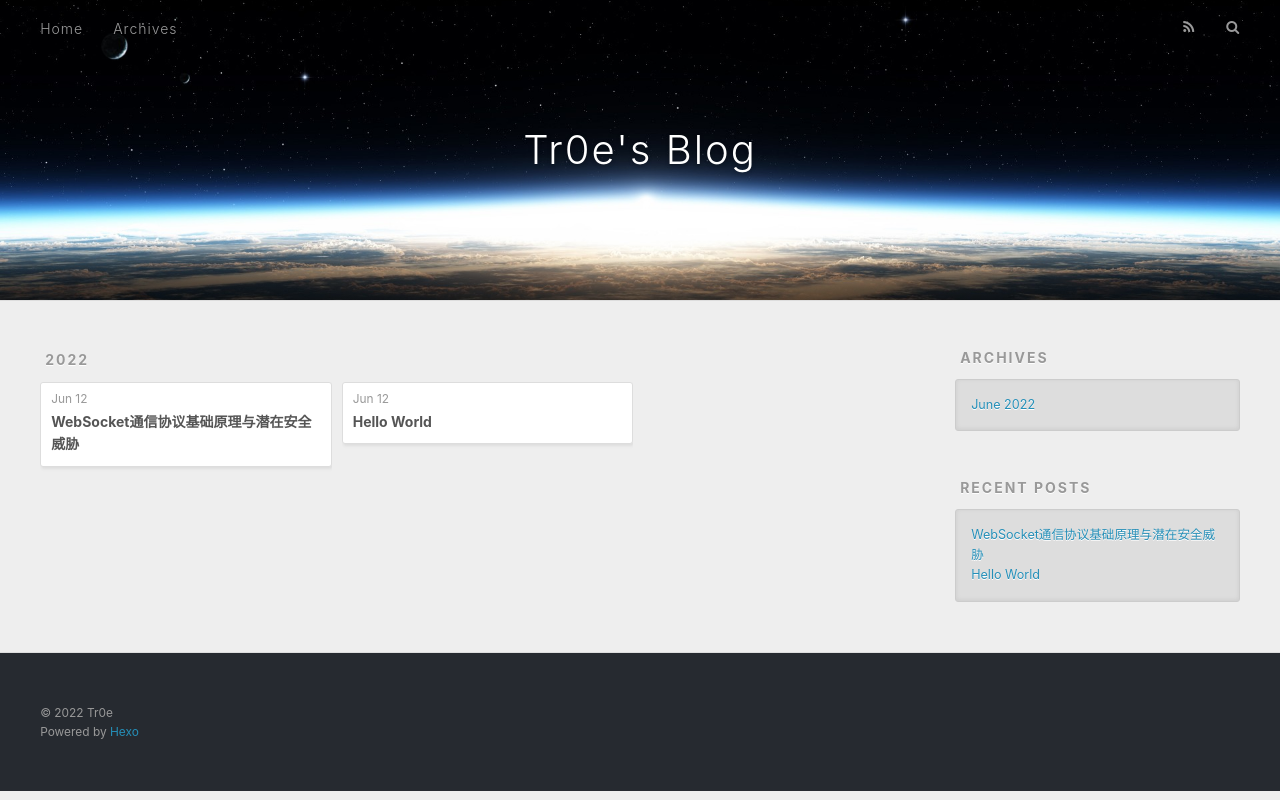
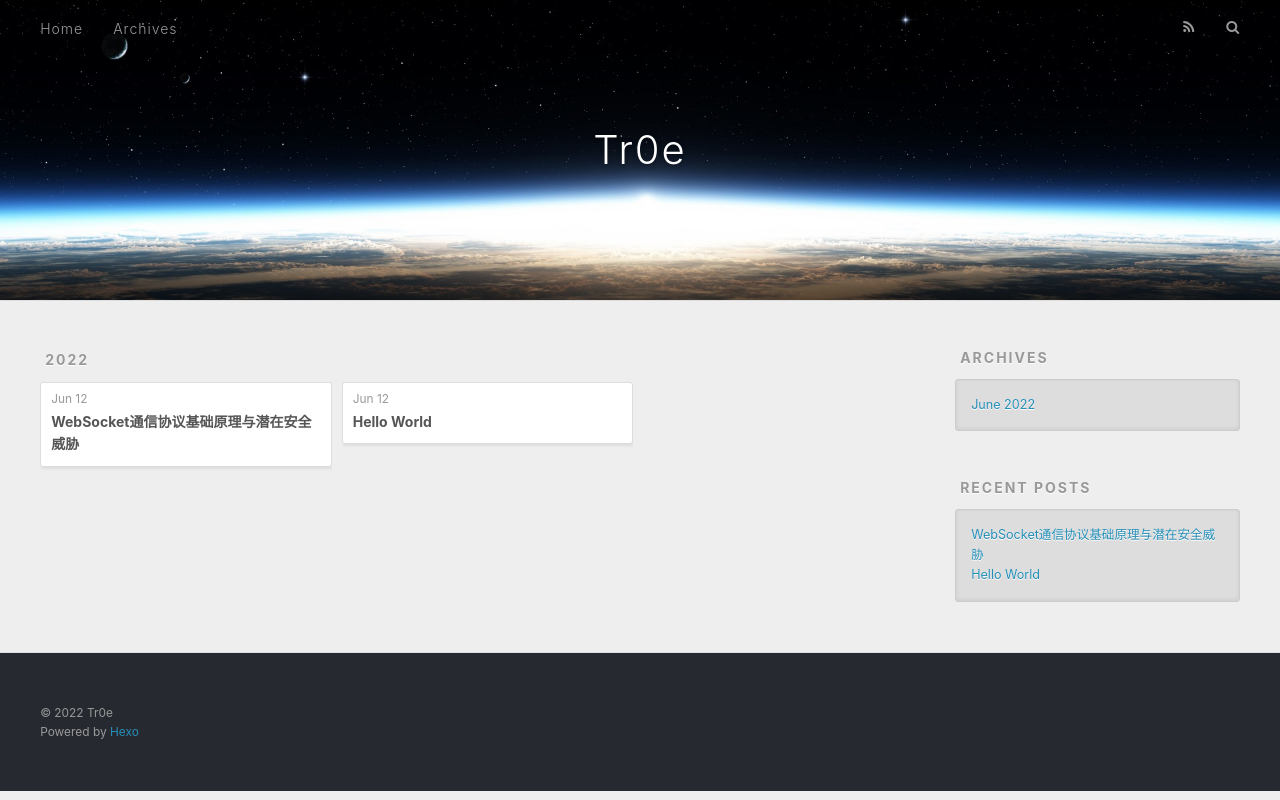
Before and after one commit to Tr0e/Tr0e.github.io, a plain HTML site: page archives/2022/06/index.html in a window 1280 px wide. Drawn offline with nearby package versions, Linux system fonts and the light colour scheme.

Commit message:
Site updated: 2022-06-12 17:25:18

```diff
--- a/archives/2022/06/index.html
+++ b/archives/2022/06/index.html
@@ -5,17 +5,17 @@
 
 
 
-  <title>Archives: 2022/6 | Tr0e&#39;s Blog</title>
+  <title>Archives: 2022/6 | Tr0e</title>
   <meta name="viewport" content="width=device-width, initial-scale=1, maximum-scale=1">
   <meta property="og:type" content="website">
-<meta property="og:title" content="Tr0e&#39;s Blog">
+<meta property="og:title" content="Tr0e">
 <meta property="og:url" content="http://example.com/archives/2022/06/index.html">
-<meta property="og:site_name" content="Tr0e&#39;s Blog">
+<meta property="og:site_name" content="Tr0e">
 <meta property="og:locale" content="en_US">
 <meta property="article:author" content="Tr0e">
 <meta name="twitter:card" content="summary">
 
-    <link rel="alternate" href="/atom.xml" title="Tr0e&#39;s Blog" type="application/atom+xml">
+    <link rel="alternate" href="/atom.xml" title="Tr0e" type="application/atom+xml">
 
 
     <link rel="icon" href="/favicon.png">
@@ -36,7 +36,7 @@
   <div id="header-outer" class="outer">
     <div id="header-title" class="inner">
       <h1 id="logo-wrap">
-        <a href="/" id="logo">Tr0e&#39;s Blog</a>
+        <a href="/" id="logo">Tr0e</a>
       </h1>
 
     </div>
```
Also changed, not shown: 2022/06/12/WebSocket通信协议基础原理与潜在安全威胁/index.html (+4 -4 lines), 2022/06/12/hello-world/index.html (+4 -4 lines), archives/2022/index.html (+5 -5 lines), archives/index.html (+5 -5 lines), index.html (+5 -5 lines).
